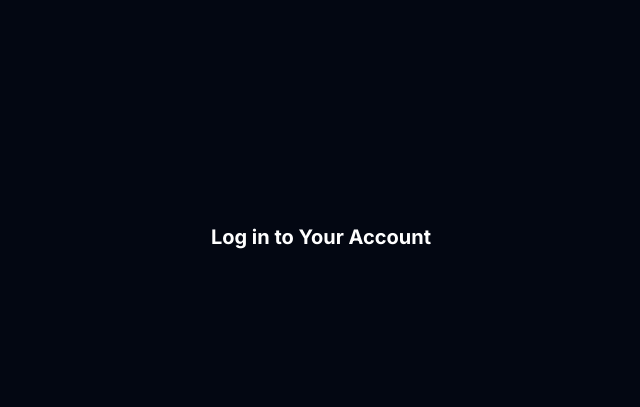
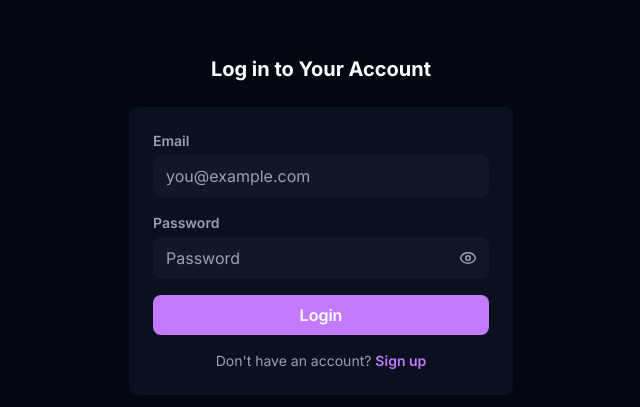
Before and after one commit to tsheporamantso/pocket_heists, a Next.js app: page /login in a window 1280 px wide. Shown: the part 163-570 px from the top of the page, without its empty margins (319-959 px from the left). Built offline with nearby package versions, Linux system fonts and the light colour scheme.

Commit message:
✨ feat: add shared auth form component for login and signup pages

```diff
--- a/app/(dashboard)/heists/page.tsx
+++ b/app/(dashboard)/heists/page.tsx
@@ -5,7 +5,7 @@ export default function HeistsPage() {
         <h2>Your Active Heists</h2>
       </div>
       <div className="assigned-heists">
-        <h2>Heists You've Assigned</h2>
+        <h2>Heists You&apos;ve Assigned</h2>
       </div>
       <div className="expired-heists">
         <h2>All Expired Heists</h2>
--- a/app/(public)/login/page.tsx
+++ b/app/(public)/login/page.tsx
@@ -1,8 +1,11 @@
-export default function SignupPage() {
+import AuthForm from "@/components/AuthForm"
+
+export default function LoginPage() {
   return (
     <div className="center-content">
       <div className="page-content">
         <h2 className="form-title">Log in to Your Account</h2>
+        <AuthForm mode="login" />
       </div>
     </div>
   )
--- a/app/(public)/signup/page.tsx
+++ b/app/(public)/signup/page.tsx
@@ -1,8 +1,11 @@
+import AuthForm from "@/components/AuthForm"
+
 export default function SignupPage() {
   return (
     <div className="center-content">
       <div className="page-content">
         <h2 className="form-title">Signup for an Account</h2>
+        <AuthForm mode="signup" />
       </div>
     </div>
   )
--- /dev/null
+++ b/components/AuthForm/AuthForm.module.css
@@ -0,0 +1,37 @@
+@reference "../../app/globals.css";
+
+.form {
+  @apply mx-auto my-6 flex w-full max-w-sm flex-col gap-4 rounded-lg bg-light p-6;
+}
+
+.field {
+  @apply flex flex-col gap-1;
+}
+
+.label {
+  @apply text-sm font-semibold text-body;
+}
+
+.inputWrap {
+  @apply relative;
+}
+
+.input {
+  @apply w-full rounded-lg border border-lighter bg-lighter px-3 py-2 text-heading placeholder:text-body;
+}
+
+.input:focus {
+  @apply border-primary outline-none;
+}
+
+.toggle {
+  @apply absolute right-3 top-1/2 -translate-y-1/2 text-body transition-colors hover:text-heading;
+}
+
+.switch {
+  @apply text-center text-sm text-body;
+}
+
+.link {
+  @apply font-semibold text-primary transition-colors hover:text-secondary;
+}
--- /dev/null
+++ b/components/AuthForm/AuthForm.tsx
@@ -0,0 +1,91 @@
+"use client"
+
+import { useState } from "react"
+import { Eye, EyeOff } from "lucide-react"
+import Link from "next/link"
+import styles from "./AuthForm.module.css"
+
+type AuthMode = "login" | "signup"
+
+interface AuthFormProps {
+  mode: AuthMode
+}
+
+export default function AuthForm({ mode }: AuthFormProps) {
+  const [email, setEmail] = useState("")
+  const [password, setPassword] = useState("")
+  const [showPassword, setShowPassword] = useState(false)
+
+  const isLogin = mode === "login"
+
+  function handleSubmit(event: React.FormEvent<HTMLFormElement>) {
+    event.preventDefault()
+    console.log({ mode, email, password })
+  }
+
+  return (
+    <form onSubmit={handleSubmit} className={styles.form}>
+      <div className={styles.field}>
+        <label htmlFor="email" className={styles.label}>
+          Email
+        </label>
+        <input
+          id="email"
+          type="email"
+          value={email}
+          onChange={(event) => setEmail(event.target.value)}
+          placeholder="you@example.com"
+          className={styles.input}
+          required
+        />
+      </div>
+
+      <div className={styles.field}>
+        <label htmlFor="password" className={styles.label}>
+          Password
+        </label>
+        <div className={styles.inputWrap}>
+          <input
+            id="password"
+            type={showPassword ? "text" : "password"}
+            value={password}
+            onChange={(event) => setPassword(event.target.value)}
+            placeholder="Password"
+            className={styles.input}
+            required
+          />
+          <button
+            type="button"
+            onClick={() => setShowPassword((prev) => !prev)}
+            className={styles.toggle}
+            aria-label={showPassword ? "Hide password" : "Show password"}
+          >
+            {showPassword ? <EyeOff size={18} /> : <Eye size={18} />}
+          </button>
+        </div>
+      </div>
+
+      <button type="submit" className="btn">
+        {isLogin ? "Login" : "Sign up"}
+      </button>
+
+      <p className={styles.switch}>
+        {isLogin ? (
+          <>
+            Don&apos;t have an account?{" "}
+            <Link href="/signup" className={styles.link}>
+              Sign up
+            </Link>
+          </>
+        ) : (
+          <>
+            Already have an account?{" "}
+            <Link href="/login" className={styles.link}>
+              Log in
+            </Link>
+          </>
+        )}
+      </p>
+    </form>
+  )
+}
--- /dev/null
+++ b/components/AuthForm/index.ts
@@ -0,0 +1 @@
+export { default } from "./AuthForm"
--- a/tsconfig.json
+++ b/tsconfig.json
@@ -1,7 +1,7 @@
 {
   "compilerOptions": {
     "types": ["vitest/globals"],
-    "target": "ES2017",
+    "target": "ES2020",
     "lib": ["dom", "dom.iterable", "esnext"],
     "allowJs": true,
     "skipLibCheck": true,
```
Also changed, not shown: 1 other file (tests, documents, lock files or other folders).
